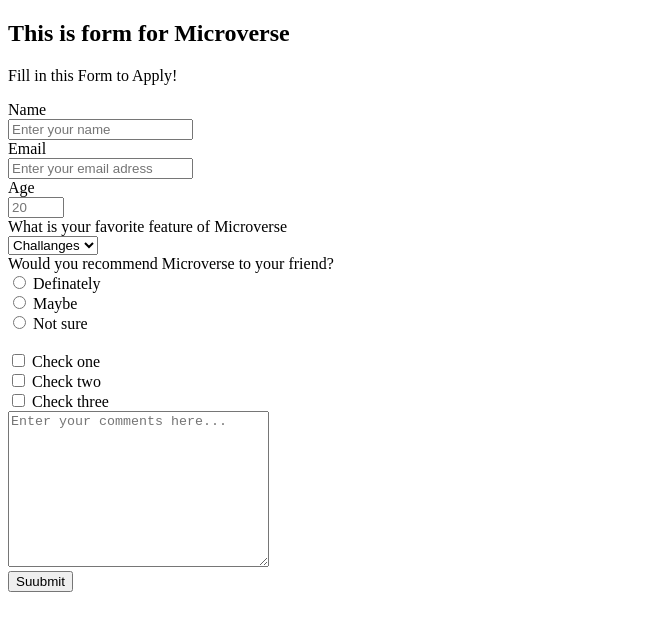
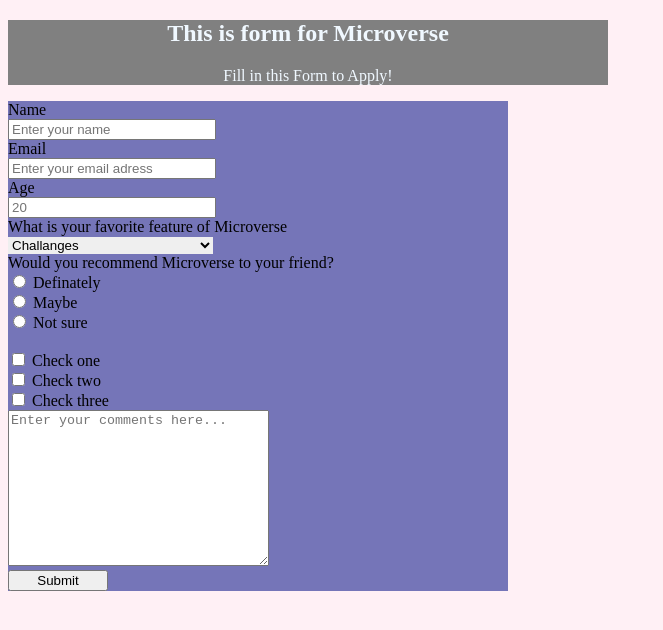
Before and after one commit to jahongiry/Yussupov-Esther, a plain HTML site: page index.html in a window 1280 px wide. Shown: the whole page, without its empty margins (0-663 px from the left). Drawn offline with Linux system fonts and the light colour scheme.

Commit message:
final push

```diff
--- a/css/style.css
+++ b/css/style.css
@@ -0,0 +1,31 @@
+body {
+  background-color: lavenderblush;
+}
+#Top {
+  text-align: center;
+  background-color: gray;
+  width: 600px;
+  color: aliceblue;
+}
+
+#survey-form {
+  background-color: rgb(117, 117, 184);
+  width: 500px;
+  color: black;
+}
+
+#name,
+#email,
+#number,
+#dropdown {
+  width: 200px;
+}
+
+#submit {
+  width: 100px;
+}
+
+#dropdown {
+  width: 205px;
+  border: none;
+}
--- a/index.html
+++ b/index.html
@@ -61,7 +61,7 @@
           placeholder="Enter your comments here..."
         ></textarea
         ><br />
-        <button id="submit">Suubmit</button>
+        <button id="submit">Submit</button>
       </section>
     </form>
 
```
